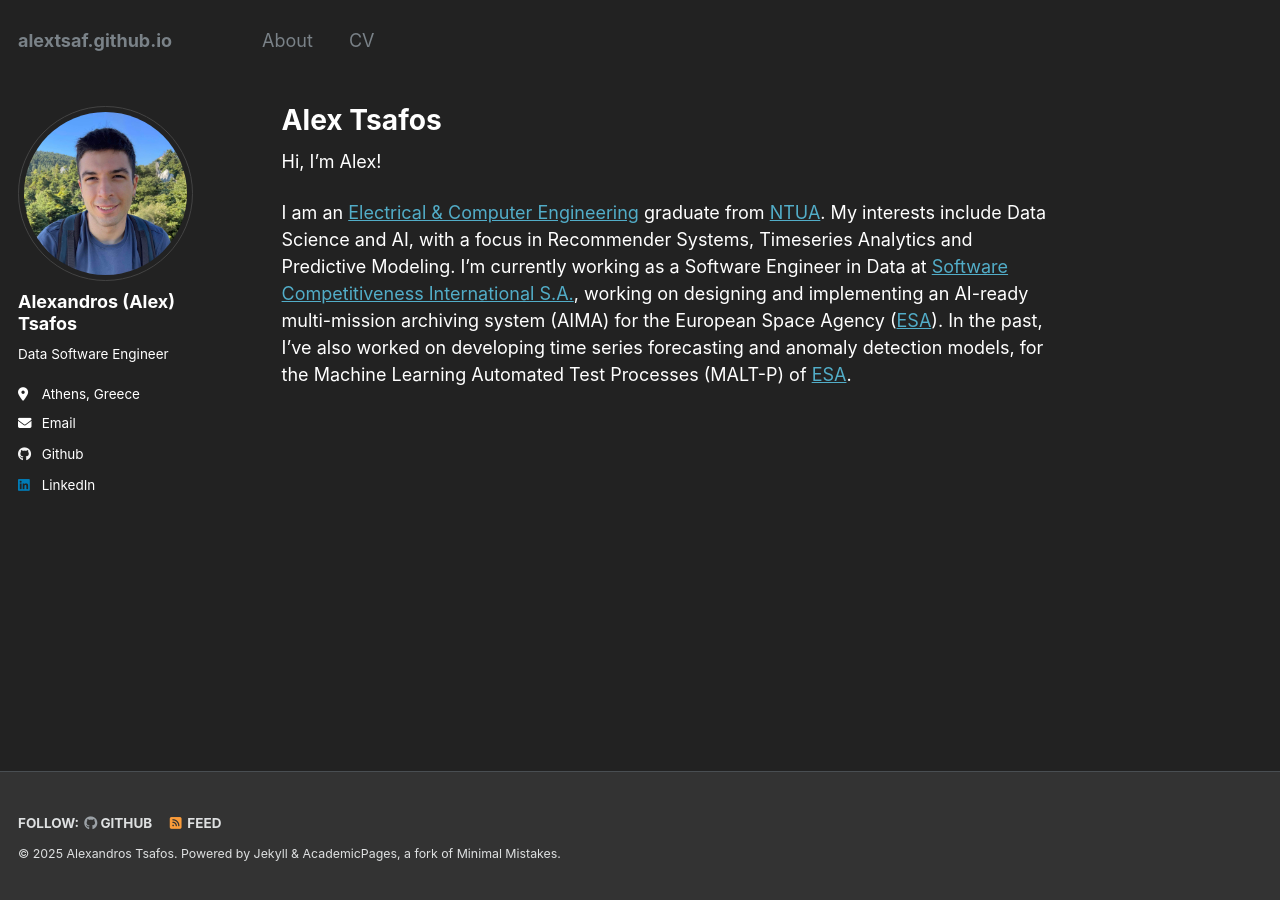
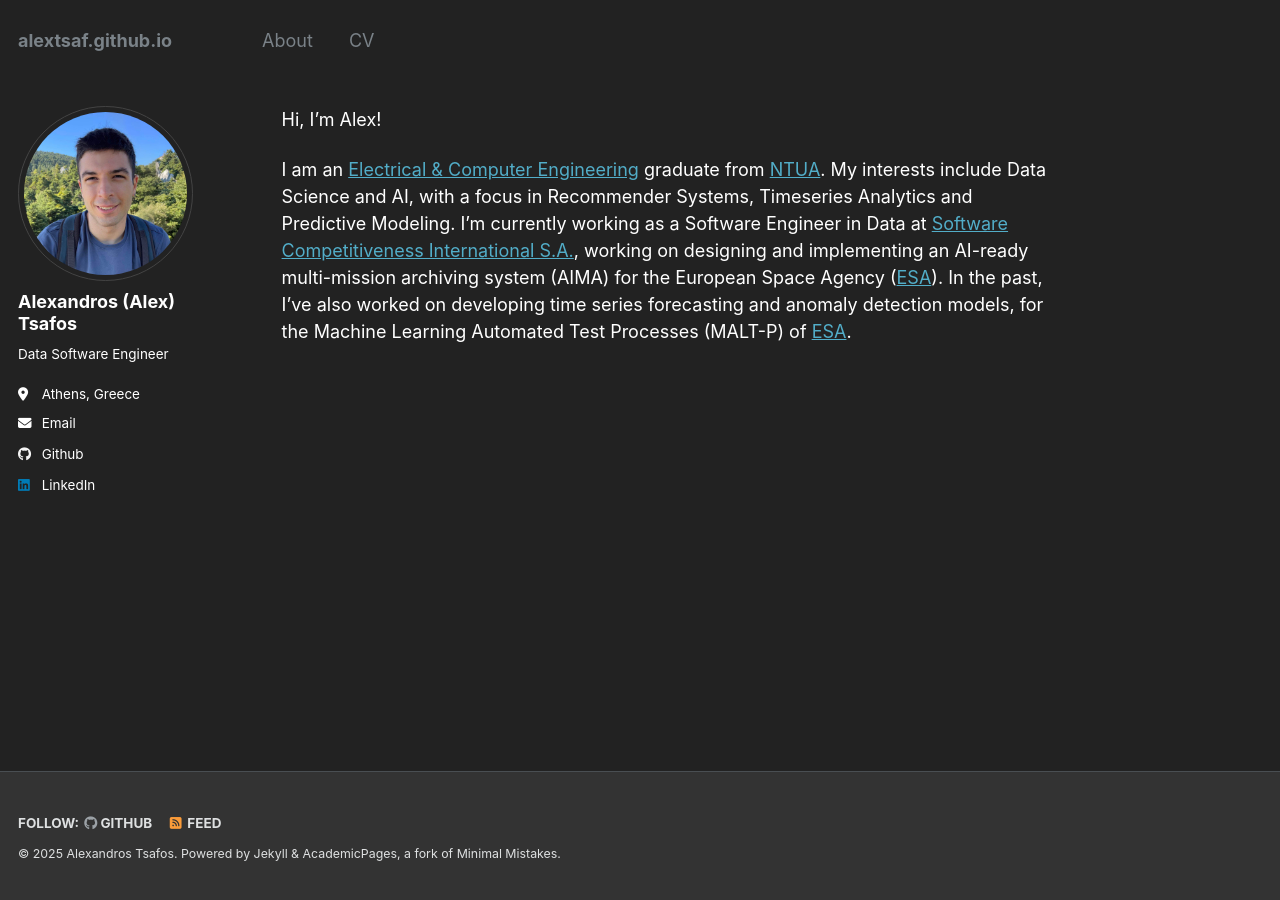
Before and after one commit to alextsaf/alextsaf.github.io, a Jekyll site: the page built from _pages/about.md, in a window 1280 px wide. Built offline with Jekyll 4.4.1, drawn with Linux system fonts in a browser that asks for light colours.

Commit message:
removed page titles

```diff
--- a/_pages/about.md
+++ b/_pages/about.md
@@ -1,6 +1,6 @@
 ---
 permalink: /
-title: Alex Tsafos
+title: #
 author_profile: true
 redirect_from:
   - /about/
```
Also changed, not shown: _pages/cv.md (+1 -1 lines).
